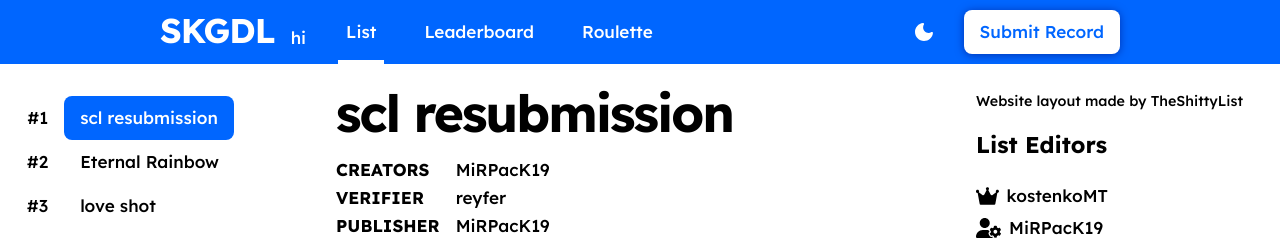
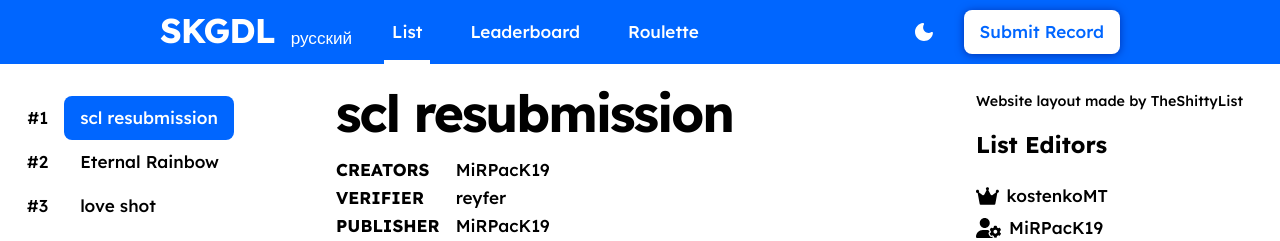
Before and after one commit to MiRPacK19/SKgdpsDList, a plain HTML site: page index.html in a window 1280 px wide. Shown: the top 241 px of the page. Drawn offline with nearby package versions, Linux system fonts and the light colour scheme.

Commit message:
Update index.html

```diff
--- a/index.html
+++ b/index.html
@@ -38,7 +38,7 @@
         <header :class="{ dark: store.dark }">
             <div class="logo">
                 <h2>SKGDL</h2>
-                <p>hi</p>
+                <p>русский</p>
             </div>
             <nav class="nav">
                 <router-link class="nav__tab" to="/">
```
